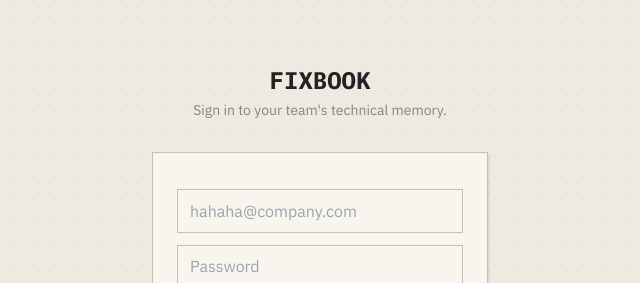
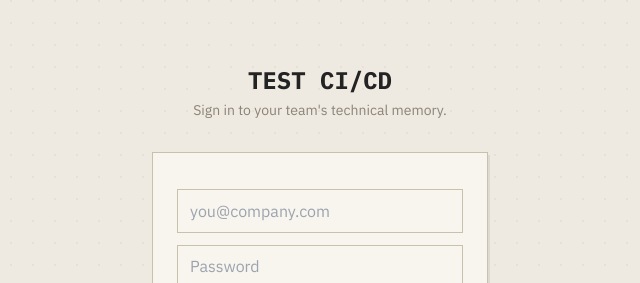
Before and after one commit to TsiryNajoro/fixbook-front, a React (Vite) app: page /login in a window 1280 px wide. Shown: the top 283 px of the page, without its empty margins (320-960 px from the left). Built offline with nearby package versions, Linux system fonts and the light colour scheme; no server answers.

Commit message:
fix(frontend): update login heading for CI/CD demo

```diff
--- a/src/pages/Login.jsx
+++ b/src/pages/Login.jsx
@@ -56,7 +56,7 @@ export default function Login() {
 
   return (
     <div className="max-w-sm mx-auto mt-16 px-6">
-      <h1 className="font-mono text-2xl font-bold text-center mb-1">FIXBOOK</h1>
+      <h1 className="font-mono text-2xl font-bold text-center mb-1">TEST CI/CD</h1>
       <p className="text-center text-muted text-sm mb-8">Sign in to your team's technical memory.</p>
 
       <div className="card p-6">
@@ -66,7 +66,7 @@ export default function Login() {
             id="login-email"
             className="input w-full"
             type="email"
-            placeholder="hahaha@company.com"
+            placeholder="you@company.com"
             value={email}
             onChange={(e) => setEmail(e.target.value)}
             required
```
